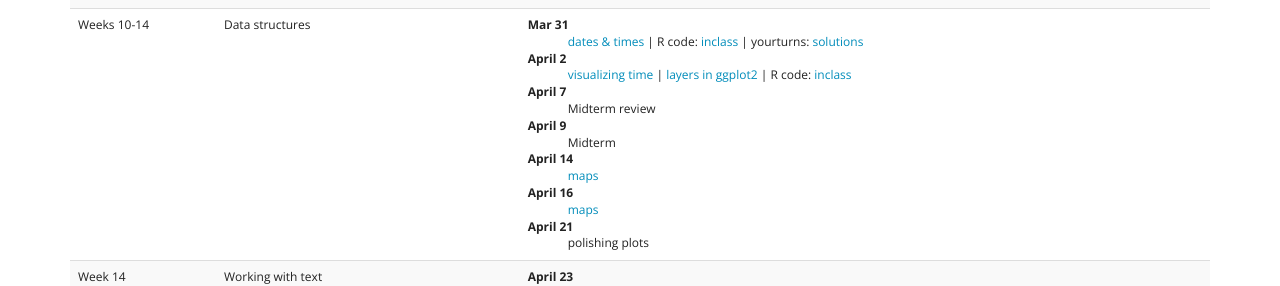
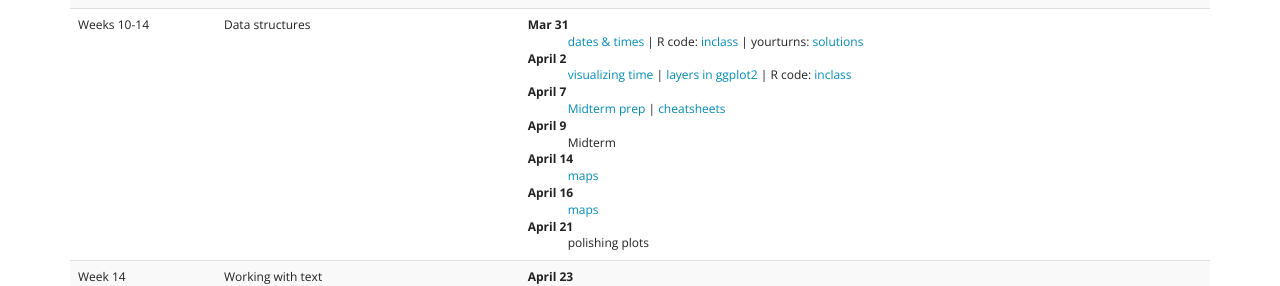
Before and after one commit to Stat480-at-ISU/Stat480-at-ISU.github.io, a Jekyll site: the page built from schedule.html, in a window 1280 px wide. Shown: the part 1012-1298 px from the top of the page. Built offline with Jekyll 4.4.1, drawn with Linux system fonts in a browser that asks for light colours.

Commit message:
update sched

```diff
--- a/schedule.html
+++ b/schedule.html
@@ -130,7 +130,7 @@ The full syllabus is available <a href="syllabus.pdf" target=_blank>here</a>.
           <dt>April 2</dt>
           <dd><a href="../materials-2020/04_data-structures/02_time-series.html" target=_blank>visualizing time</a> | <a href="../materials-2020/04_data-structures/03_layers.html" target=_blank>layers in ggplot2</a> | R code:  <a href="code/apr02-inclass.R">inclass</a></dd>
           <dt>April 7</dt>
-          <dd>Midterm review</dd>
+          <dd><a href="../materials-2020/midterm/00_midterm-prep.html" target=_blank>Midterm prep</a> | <a href="../materials-2020/midterm/cheatsheets.zip" target=_blank>cheatsheets</a></dd>
           <dt>April 9</dt>
           <dd>Midterm</dd>
           <dt>April 14</dt>
```
Also changed, not shown: 1 other file.
